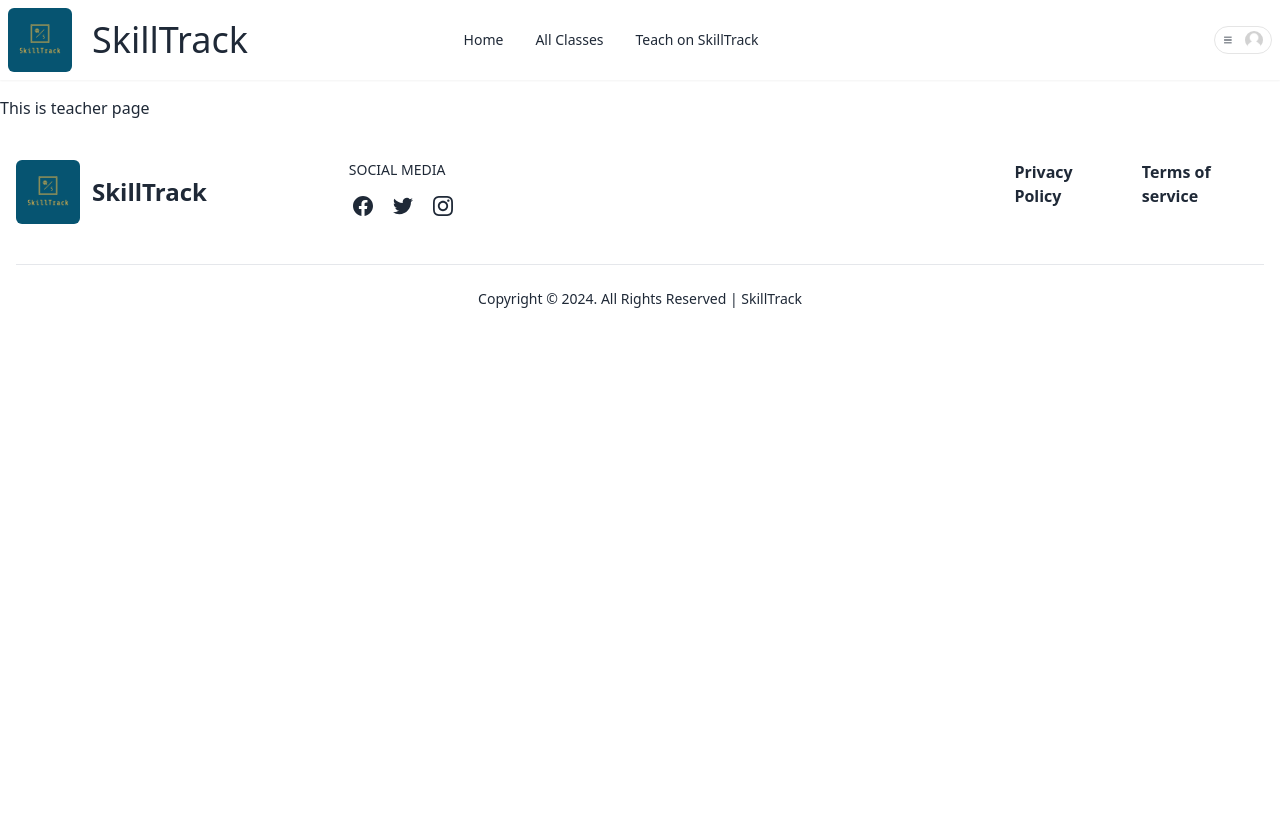
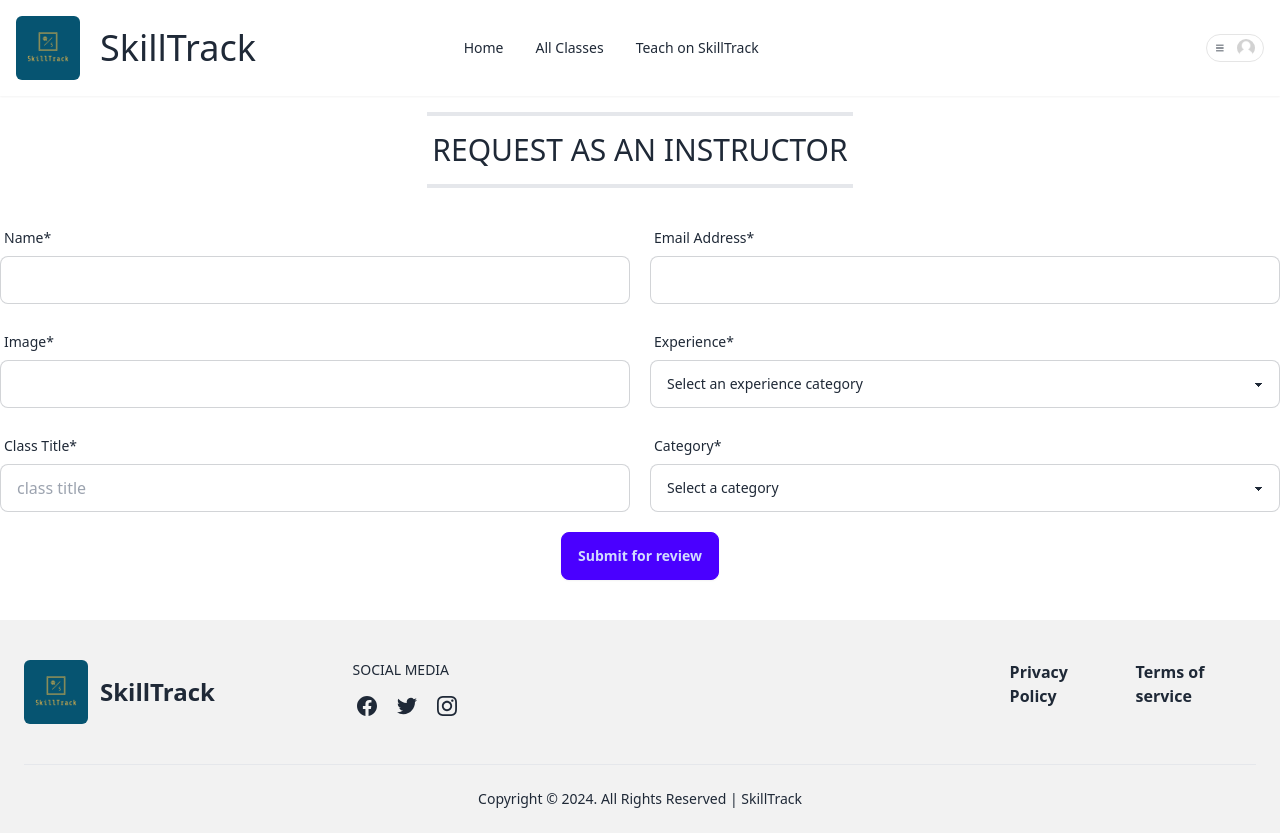
Before and after one commit to masud467/Skill-Track-client-side, a React (Vite) app: page /instructor in a window 1280 px wide. Before the commit the page ends 800 px from the top, so only its background shows below. Built offline with nearby package versions, Linux system fonts and the light colour scheme; no server answers.

Commit message:
added the teacher request page.

```diff
--- a/src/Components/Shared/Footer/Footer.jsx
+++ b/src/Components/Shared/Footer/Footer.jsx
@@ -3,7 +3,7 @@
 const Footer = () => {
     return (
         <div>
-           <footer className="px-4 divide-y dark:bg-gray-100 dark:text-gray-800">
+           <footer className="px-6 mt-10 divide-y bg-base-200 dark:bg-gray-100 dark:text-gray-800">
 	<div className="container flex flex-col justify-evenly py-10 mx-auto space-y-8 lg:flex-row lg:space-y-0">
 		<div className="lg:w-1/3">
 			<a rel="noopener noreferrer" href="#" className="flex justify-center space-x-3 lg:justify-start">
--- a/src/Components/Shared/Navbar/Navbar.jsx
+++ b/src/Components/Shared/Navbar/Navbar.jsx
@@ -28,7 +28,7 @@ const Navbar = () => {
     </>
   );
   return (
-    <div className="fixed w-full bg-white z-10 shadow-sm">
+    <div className=" navbar fixed max max-w-7xl bg-white z-10 shadow-sm">
       <div className="navbar bg-base-100">
         <div className="navbar-start">
           <div className="dropdown">
--- a/src/Layouts/Root.jsx
+++ b/src/Layouts/Root.jsx
@@ -5,7 +5,7 @@ import Footer from "../Components/Shared/Footer/Footer";
 
 const Root = () => {
     return (
-        <div>
+        <div >
             <Navbar></Navbar>
             <Outlet></Outlet>
             <Footer></Footer>
--- a/src/Pages/Dashboard/Teacher/AddClass.jsx
+++ b/src/Pages/Dashboard/Teacher/AddClass.jsx
@@ -45,7 +45,7 @@ const AddClass = () => {
       image:user?.photoURL,
       email:user?.email
     }
-    // image upload to imgbb and then get url
+    // image upload to imgBb and then get url
     const imageFile ={image:data.image[0]}
 
 
--- a/src/Pages/Dashboard/Teacher/MyClass.jsx
+++ b/src/Pages/Dashboard/Teacher/MyClass.jsx
@@ -11,7 +11,7 @@ import { Link } from "react-router-dom";
 const MyClass = () => {
   const { user } = useAuth();
   const queryClient= useQueryClient()
-  // fetch classes data with tanstack query
+  // fetch classes data with tansTack query
   const {
     data:classes=[],
     isLoading,
--- a/src/Pages/Teaching/Teaching.jsx
+++ b/src/Pages/Teaching/Teaching.jsx
@@ -1,9 +1,171 @@
+
+import useAuth from "../../hooks/useAuth";
+import { useForm } from "react-hook-form";
+
+
+
+import SectionTitle from "../../Components/SectionTitle/SectionTitle";
+import axios from "axios";
+import Swal from "sweetalert2";
 
 
 const Teaching = () => {
+
+    const{user}= useAuth()
+    const { register, handleSubmit,reset } = useForm();
+    // console.log(user)
+    const onSubmit = async(data) => {
+        console.log(data);
+        try{
+            const res = await axios.post('http://localhost:6003/teachers',data)
+            console.log(res.data)
+            Swal.fire({
+                position: "top-end",
+                icon: "success",
+                title: "Submitted!",
+                text:'Your request has been submitted for review.',
+                showConfirmButton: false,
+                timer: 1500
+              });
+            reset();
+        }catch(err){
+            console.log('error saving teacher',err)
+            Swal.fire({
+                position: "top-end",
+                icon: "error",
+                title:'Error!',
+                text: "There was an error submitting your request.Please try again.",
+                showConfirmButton: false,
+                timer: 1500
+              });
+        }
+
+
+
+
+        // console.log(res.data)
+    }
     return (
-        <div className="pt-24">
-            <h1>This is teacher page</h1>
+        <div className="pt-20">
+            <SectionTitle heading='Request as an instructor'>
+
+            </SectionTitle>
+            <div>
+        <form onSubmit={handleSubmit(onSubmit)}>
+
+          <div className=" grid grid-cols-2 gap-5">
+            {/* Name */}
+            <div className="form-control w-full ">
+              <div className="label">
+                <span className="label-text">Name*</span>
+              </div>
+              <input
+                type="text"
+                defaultValue={user&&user?.displayName?user?.displayName:''}
+               readOnly
+                {...register("name",{required:true})}
+                className="input input-bordered w-full "
+              />
+            </div>
+            {/* Email */}
+            <div className="form-control w-full ">
+              <div className="label">
+                <span className="label-text">Email Address*</span>
+              </div>
+              <input
+                type="email"
+                defaultValue={user&&user?.email?user?.email:''}
+                readOnly
+
+                {...register("email",{required:true})}
+                className="input input-bordered w-full "
+              />
+            </div>
+             {/* image */}
+             <div className="form-control w-full ">
+              <div className="label">
+                <span className="label-text">Image*</span>
+              </div>
+              <input
+                type="text"
+                readOnly
+                defaultValue={user&&user?.
+                    photoURL
+                    ?user?.
+                    photoURL
+                    :''}
+
+                {...register("image",{required:true})}
+                className="input input-bordered w-full "
+              />
+            </div>
+              {/* experience */}
+              <div className="form-control w-full ">
+              <div className="label">
+                <span className="label-text">Experience*</span>
+              </div>
+              <select
+                defaultValue="default"
+                {...register("experience",{required:true})}
+                className="select select-bordered w-full "
+              >
+                <option disabled value="default">
+                  Select an experience category
+                </option>
+                <option value="beginner">Beginner</option>
+                <option value=" mid-level"> Mid-level</option>
+                <option value="experienced">Experienced</option>
+
+              </select>
+            </div>
+
+            {/* title */}
+          <div className="form-control w-full ">
+            <div className="label">
+              <span className="label-text">Class Title*</span>
+            </div>
+            <input
+              type="text"
+              placeholder="class title"
+              {...register("title",{required:true})}
+              className="input input-bordered w-full "
+            />
+          </div>
+            {/* category */}
+            <div className="form-control w-full ">
+              <div className="label">
+                <span className="label-text">Category*</span>
+              </div>
+              <select
+                defaultValue="default"
+                {...register("category",{required:true})}
+                className="select select-bordered w-full "
+              >
+                <option disabled value="default">
+                  Select a category
+                </option>
+                <option value="web development">Web Development</option>
+                <option value="app development">App Development</option>
+                <option value="data engineering">Data Engineering</option>
+                <option value="cyber security">Cyber Security</option>
+                <option value="digital marketing">Digital Marketing</option>
+              </select>
+            </div>
+
+
+
+
+          </div>
+
+
+
+        <div className="text-center mt-5">
+        <button className="btn btn-primary">
+          Submit for review
+          </button>
+        </div>
+        </form>
+      </div>
         </div>
     );
 };
--- a/src/main.jsx
+++ b/src/main.jsx
@@ -18,7 +18,9 @@ ReactDOM.createRoot(document.getElementById('root')).render(
   <React.StrictMode>
     <AuthProvider>
     <QueryClientProvider client={queryClient}>
+    <div className='max-w-7xl mx-auto'>
     <RouterProvider router={router}></RouterProvider>
+    </div>
     <Toaster></Toaster>
     </QueryClientProvider>
     </AuthProvider>
```
